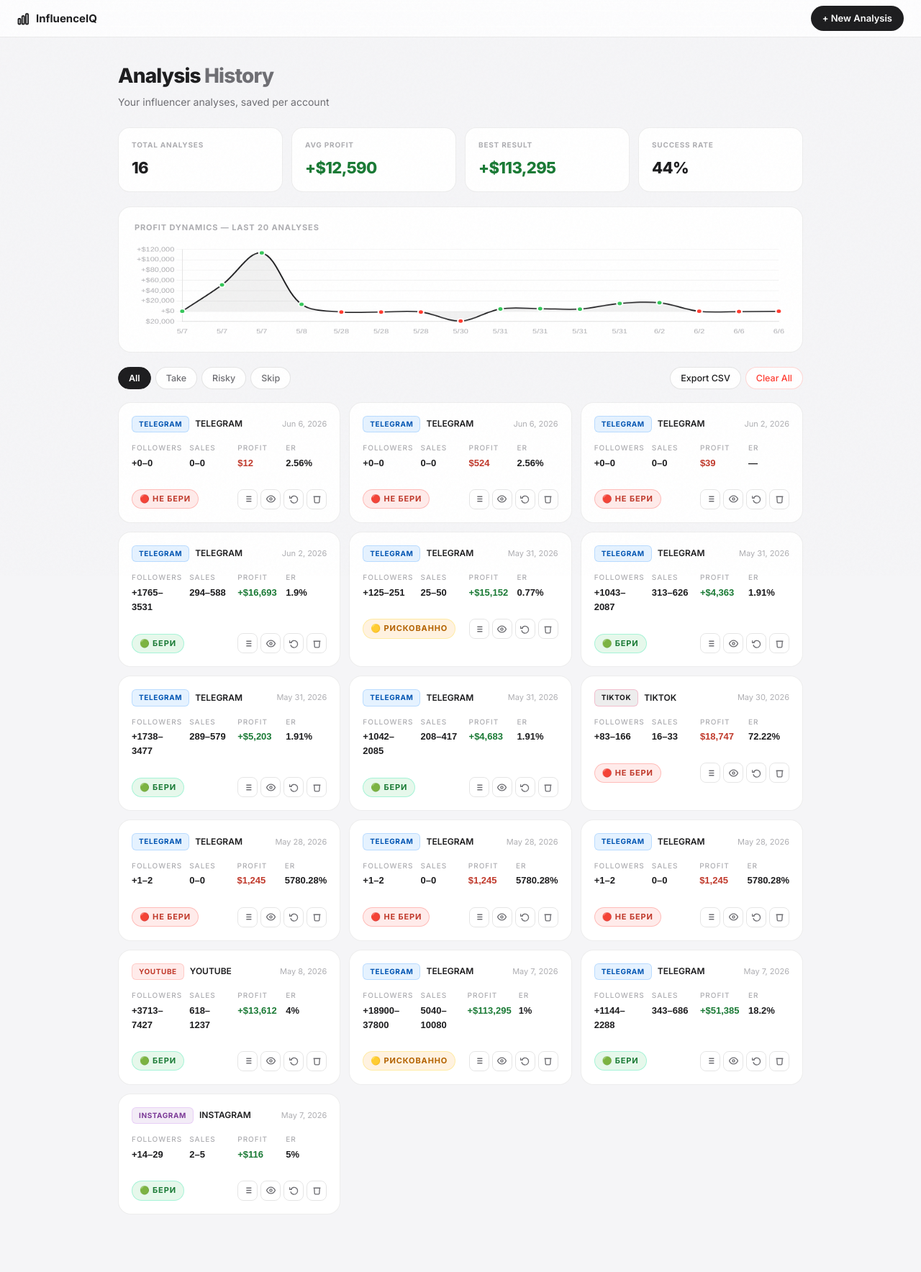
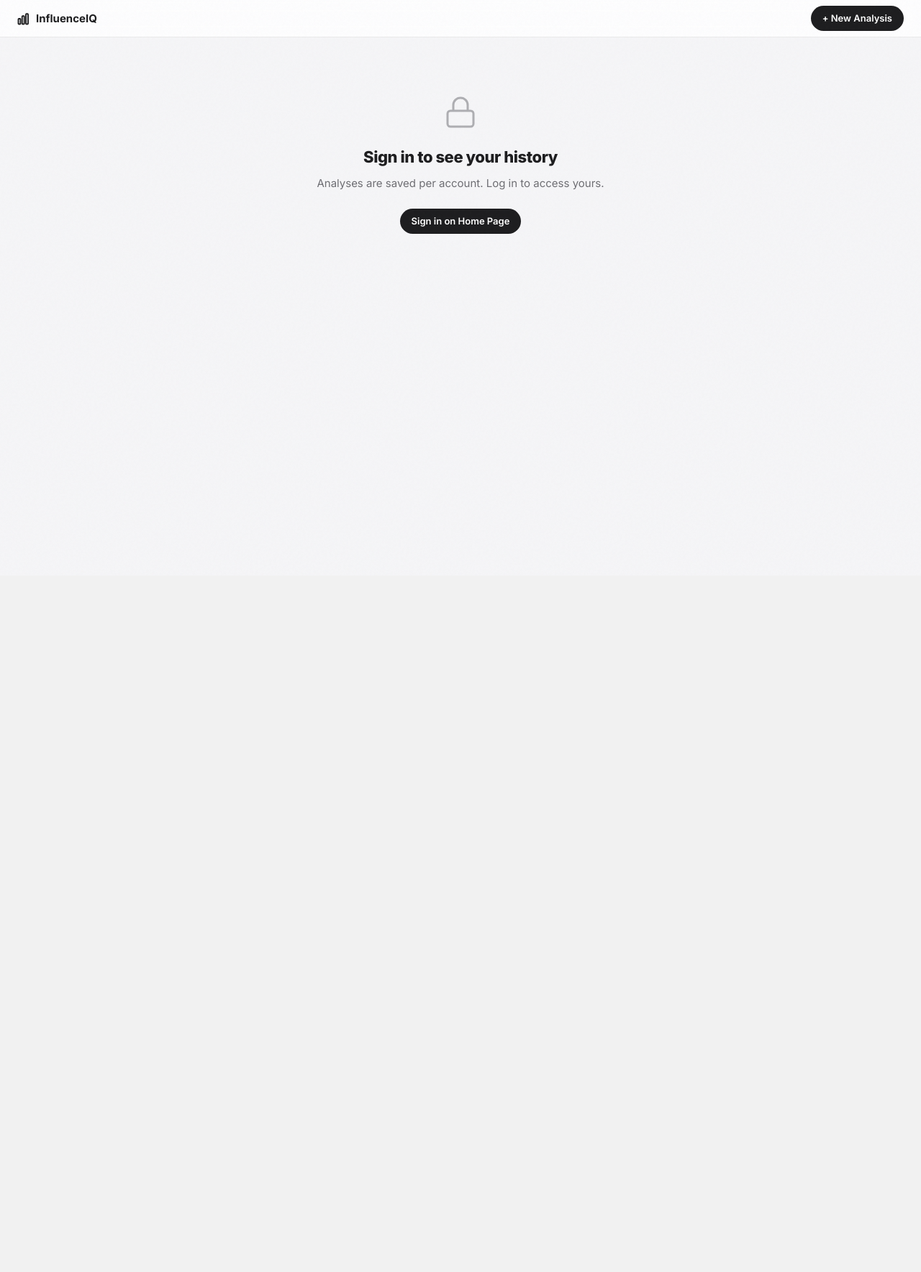
Before and after one commit to Kostazus/InfluenceIQ, a FastAPI app: page /history in a window 1280 px wide. Shown: the whole page at 72% size. After the commit the page ends 325 px from the top, so only its background shows below. Run offline with FastAPI, Linux system fonts and the light colour scheme; data comes from the database, SQL or seed files in the repository.

Commit message:
fix: PDF download + history per-account auth wall

```diff
--- a/backend/routers/analytics.py
+++ b/backend/routers/analytics.py
@@ -261,6 +261,7 @@ async def export_pdf(req: PdfReq):
     pdf.cell(0, 5, "Generated by InfluenceIQ · influenceiq.app · For informational purposes only.")
 
     buf = io.BytesIO(bytes(pdf.output()))
+    buf.seek(0)
     return StreamingResponse(
         buf,
         media_type="application/pdf",
--- a/frontend/templates/history.html
+++ b/frontend/templates/history.html
@@ -5,7 +5,7 @@
 <meta name="viewport" content="width=device-width, initial-scale=1.0">
 <title>InfluenceIQ — History</title>
 <link rel="stylesheet" href="/static/css/style.css?v=14">
-<link rel="stylesheet" href="/static/css/history.css?v=5">
+<link rel="stylesheet" href="/static/css/history.css?v=6">
 <link href="https://fonts.googleapis.com/css2?family=Inter:wght@300;400;500;600;700;800;900&display=swap" rel="stylesheet">
 <script src="https://cdn.jsdelivr.net/npm/chart.js"></script>
 <style>
@@ -201,18 +201,27 @@ body { font-family: 'Inter', -apple-system, sans-serif; background: #f5f5f7; col
     InfluenceIQ
   </a>
   <div class="h-nav-right">
+    <div id="navUserBadge" style="display:none;font-size:13px;font-weight:600;color:#1d1d1f;padding:6px 12px;background:rgba(0,0,0,.05);border-radius:99px"></div>
     <a href="/#app" class="btn-new">+ New Analysis</a>
   </div>
 </nav>
 
+<!-- AUTH WALL (shown when not logged in) -->
+<div id="authWall" style="display:none;text-align:center;padding:80px 20px">
+  <svg width="48" height="48" viewBox="0 0 24 24" fill="none" stroke="#aeaeb2" stroke-width="1.5" style="margin-bottom:16px"><rect x="3" y="11" width="18" height="11" rx="2"/><path d="M7 11V7a5 5 0 0 1 10 0v4"/></svg>
+  <h2 style="font-size:22px;font-weight:800;letter-spacing:-.02em;margin-bottom:8px">Sign in to see your history</h2>
+  <p style="font-size:15px;color:#6e6e73;margin-bottom:24px">Analyses are saved per account. Log in to access yours.</p>
+  <a href="/" class="btn-new" style="display:inline-block">Sign in on Home Page</a>
+</div>
+
 <!-- PAGE -->
-<div class="h-page">
+<div class="h-page" id="mainPage">
 
   <!-- Header -->
   <div class="h-head">
     <div>
       <h1>Analysis <span>History</span></h1>
-      <p style="font-size:14px;color:#6e6e73;margin-top:4px">Your influencer analyses, saved per account</p>
+      <p id="historySubtitle" style="font-size:14px;color:#6e6e73;margin-top:4px">Your influencer analyses, saved per account</p>
     </div>
   </div>
 
@@ -292,6 +301,6 @@ body { font-family: 'Inter', -apple-system, sans-serif; background: #f5f5f7; col
   </div>
 </div>
 
-<script src="/static/js/history.js?v=5"></script>
+<script src="/static/js/history.js?v=6"></script>
 </body>
 </html>
--- a/requirements.txt
+++ b/requirements.txt
@@ -5,8 +5,6 @@ aiosqlite==0.20.0
 python-multipart==0.0.9
 httpx==0.27.0
 python-dotenv==1.0.1
-telethon==1.43.2
 passlib[bcrypt]==1.7.4
 python-jose[cryptography]==3.5.0
 fpdf2==2.7.9
-bcrypt==4.2.0
```
Also changed, not shown: frontend/static/js/history.js (+29 -1 lines).
